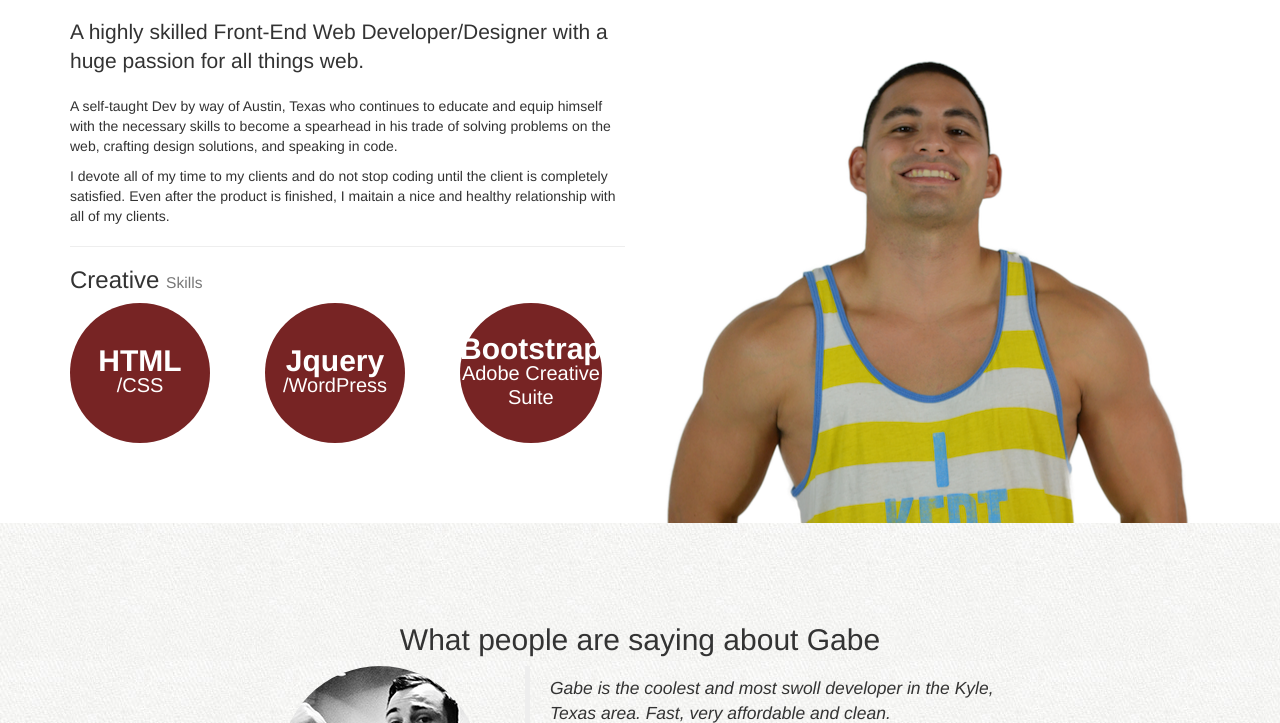
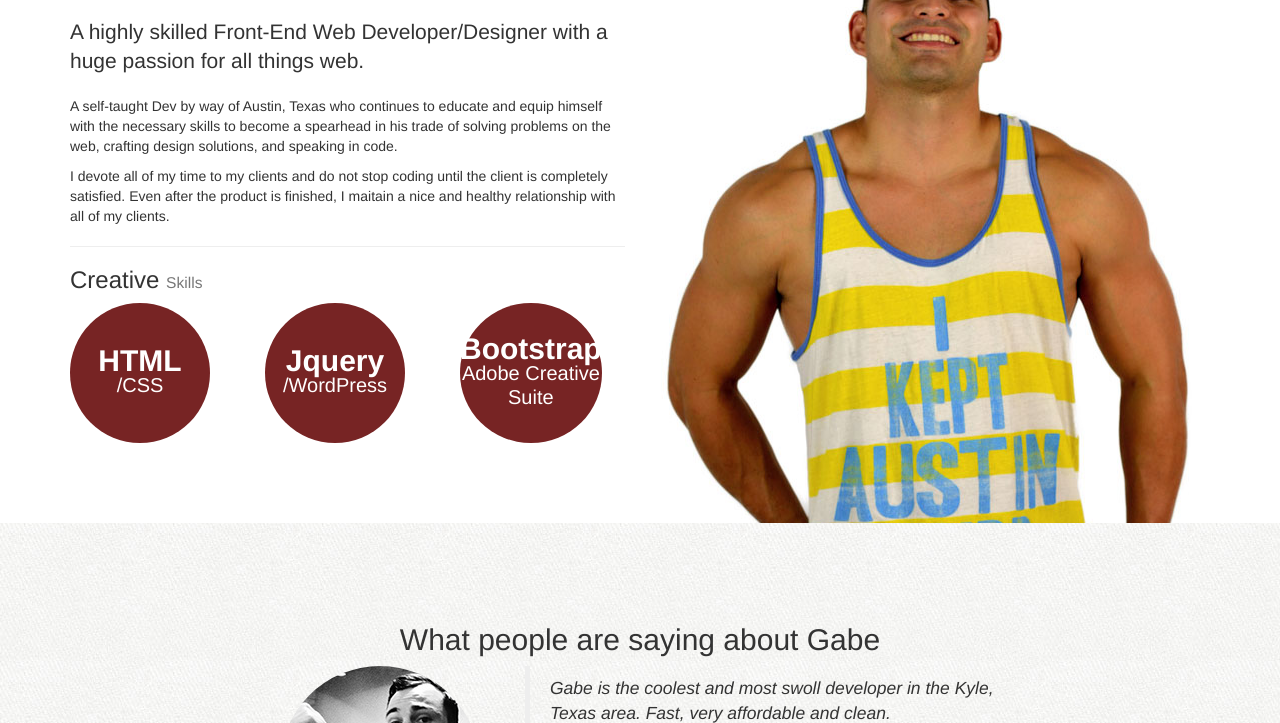
Before and after one commit to CodingGabe/HaysCoDesign, a plain HTML site: page index.html in a window 1280 px wide. Shown: the part 3192-3915 px from the top of the page. Drawn offline with nearby package versions, Linux system fonts and the light colour scheme.

Commit message:
Saved CSS

```diff
--- a/works/css/HaysCoDes.css
+++ b/works/css/HaysCoDes.css
@@ -329,7 +329,7 @@ section.main-content {
 }
 
 #gabe {
-    background: white url('../img/hays2.png') 100% 20px no-repeat;
+    background: white url('../img/Hays.jpg') 100% 20px no-repeat;
 }
 
 #gabe h2 {
```
